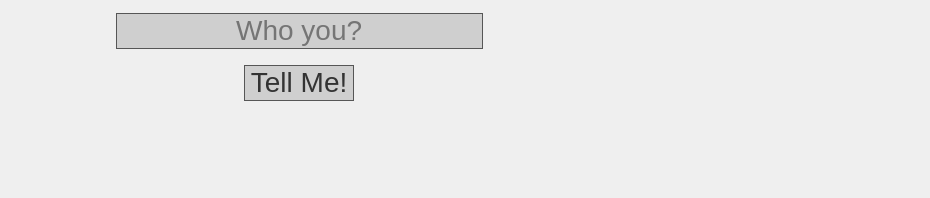
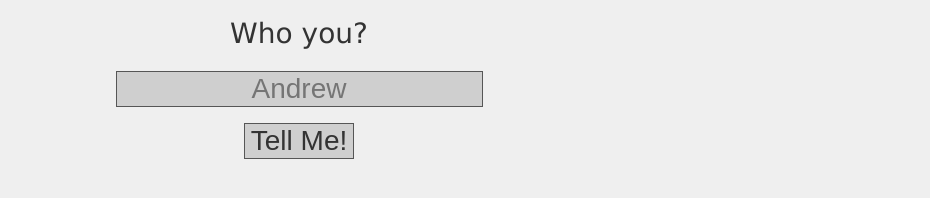
Before and after one commit to andrewhinh/momo, a website with bundled scripts: page index.html in a window 1280 px wide. Shown: the part 636-834 px from the top of the page, without its empty margins (341-1271 px from the left). Before the commit the page ends 803 px from the top, so only its background shows below. Built offline with nearby package versions, Linux system fonts and the light colour scheme.

Commit message:
Form refactor

```diff
--- a/index.html
+++ b/index.html
@@ -11,7 +11,7 @@
 <body>
     <div class="main">
         <div class="theme-button-container">
-            <button class="theme-button"><span class="display-theme-name">Dark</span> Mode</button>
+            <button type="button" class="theme-button"><span class="display-theme-name">Dark</span> Mode</button>
         </div>
         <div>
             <h1>Momo</h1>
@@ -20,8 +20,9 @@
             <p>Loves eating animals that moo</p>
         </div>
         <div><img src="./assets/momo-pic1.jpeg" alt="Momo Picture" /></div>
-        <div><input type="text" placeholder="Who you?" /></div>
-        <div><button class="tellme-button">Tell Me!</button></div>
+        <div><label for="name">Who you?</label></div>
+        <div><input type="text" id="name" name="name" placeholder="Andrew" /></div>
+        <div><button type="submit" class="tellme-button">Tell Me!</button></div>
         <div class="people"></div>
     </div>
 </body>
--- a/styles.css
+++ b/styles.css
@@ -226,6 +226,7 @@ h1 {
 h2 {
   font-size: clamp(1.5rem, -15vw + 14.625rem, 9rem);
 }
+label,
 p,
 input[type="text"],
 button {
```
